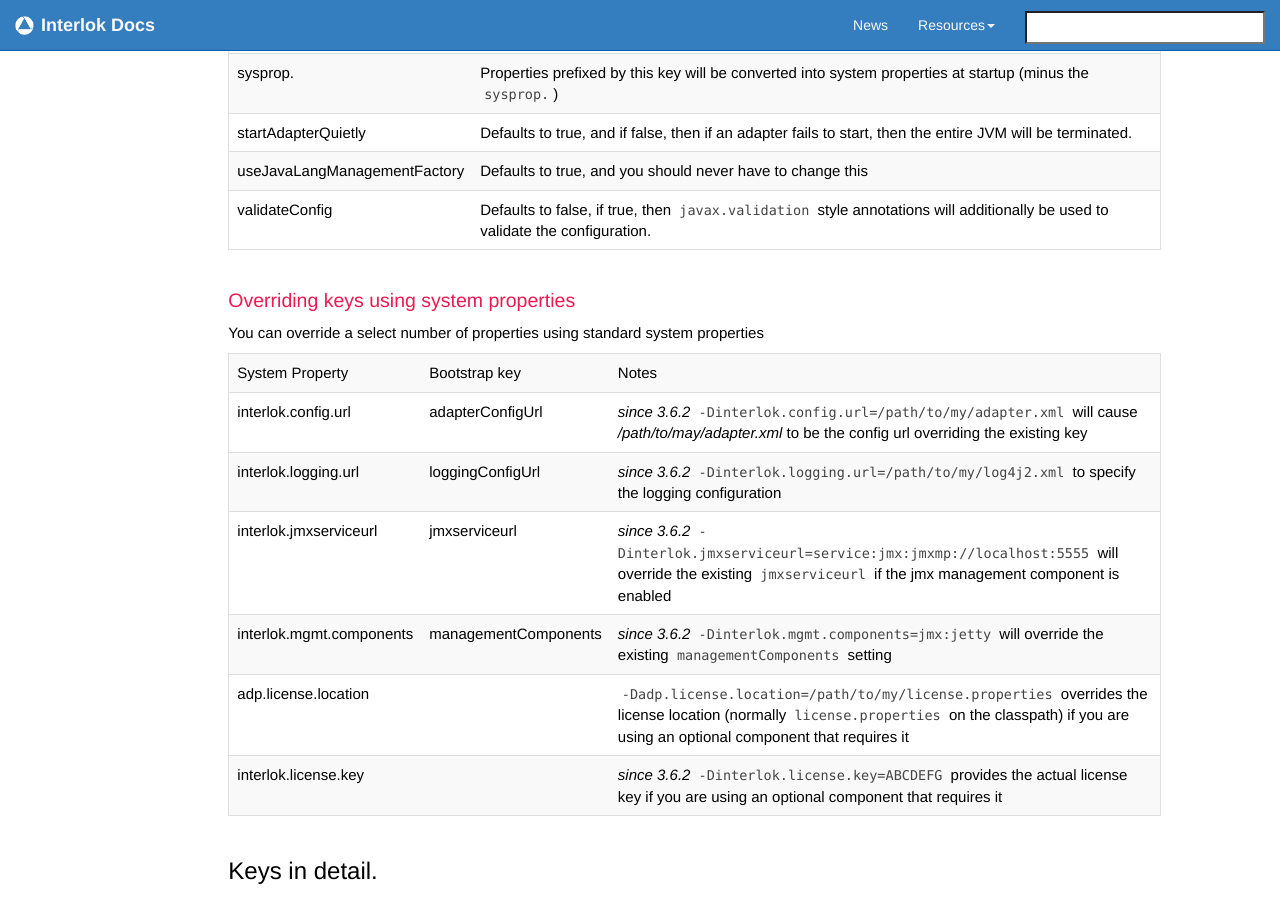
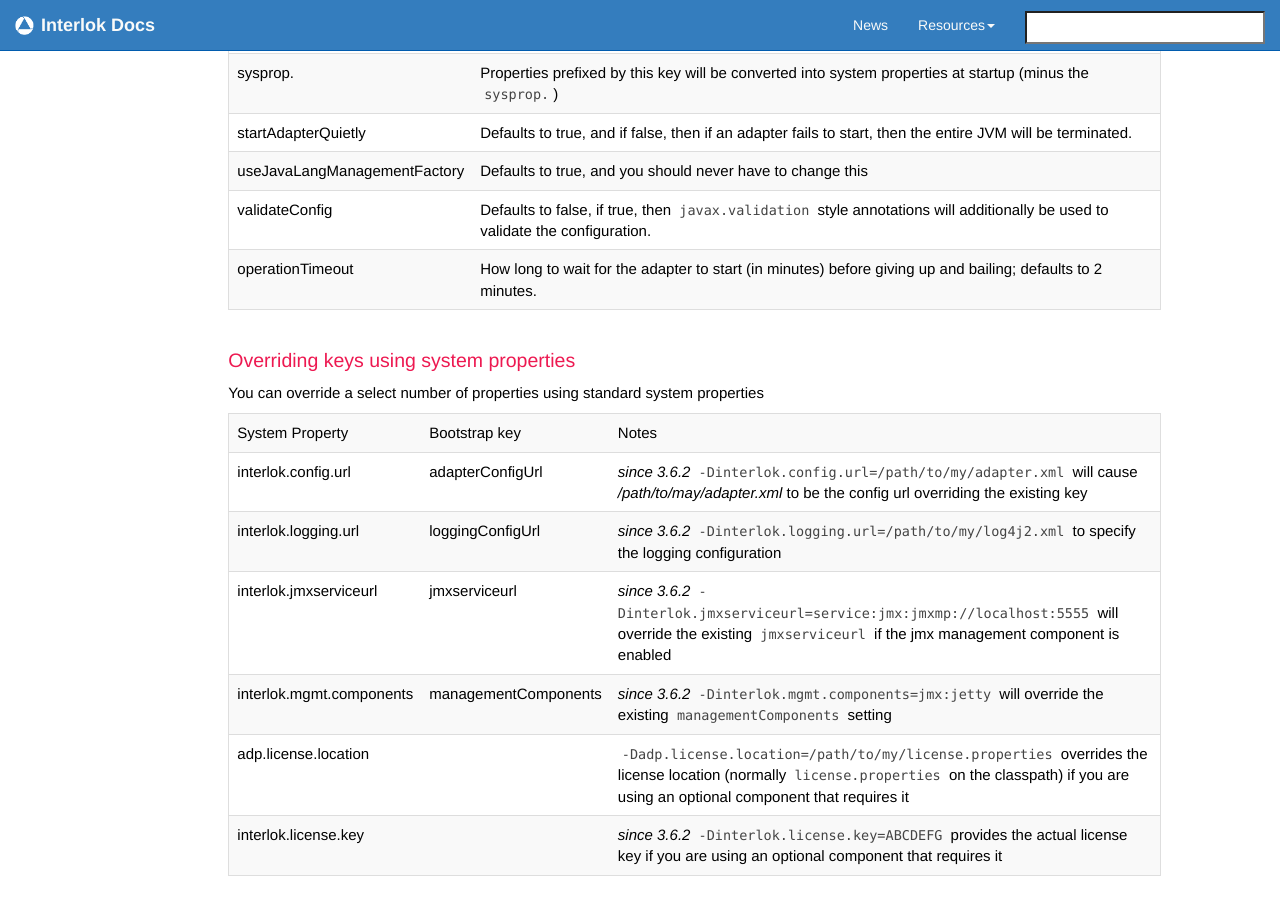
Before and after one commit to adaptris/interlok-docs-legacy, a Jekyll site: the page built from pages/adapter/adapter-bootstrap.md, in a window 1280 px wide and 900 px high, scrolled down 1522 px. Built offline with Jekyll 4.4.1, drawn with Linux system fonts in a browser that asks for light colours; nearby versions of some CDN libraries; comment, search, counter and statistics services are not loaded.

Commit message:
Add explanation for new startup timeout property

```diff
--- a/pages/adapter/adapter-bootstrap.md
+++ b/pages/adapter/adapter-bootstrap.md
@@ -31,6 +31,7 @@ The list of keys and a brief description of each key is described below :
 | startAdapterQuietly | Defaults to true, and if false, then if an adapter fails to start, then the entire JVM will be terminated. |
 | useJavaLangManagementFactory | Defaults to true, and you should never have to change this |
 | validateConfig | Defaults to false, if true, then `javax.validation` style annotations will additionally be used to validate the configuration. |
+| operationTimeout | How long to wait for the adapter to start (in minutes) before giving up and bailing; defaults to 2 minutes. |
 
 ### Overriding keys using system properties
 
```
